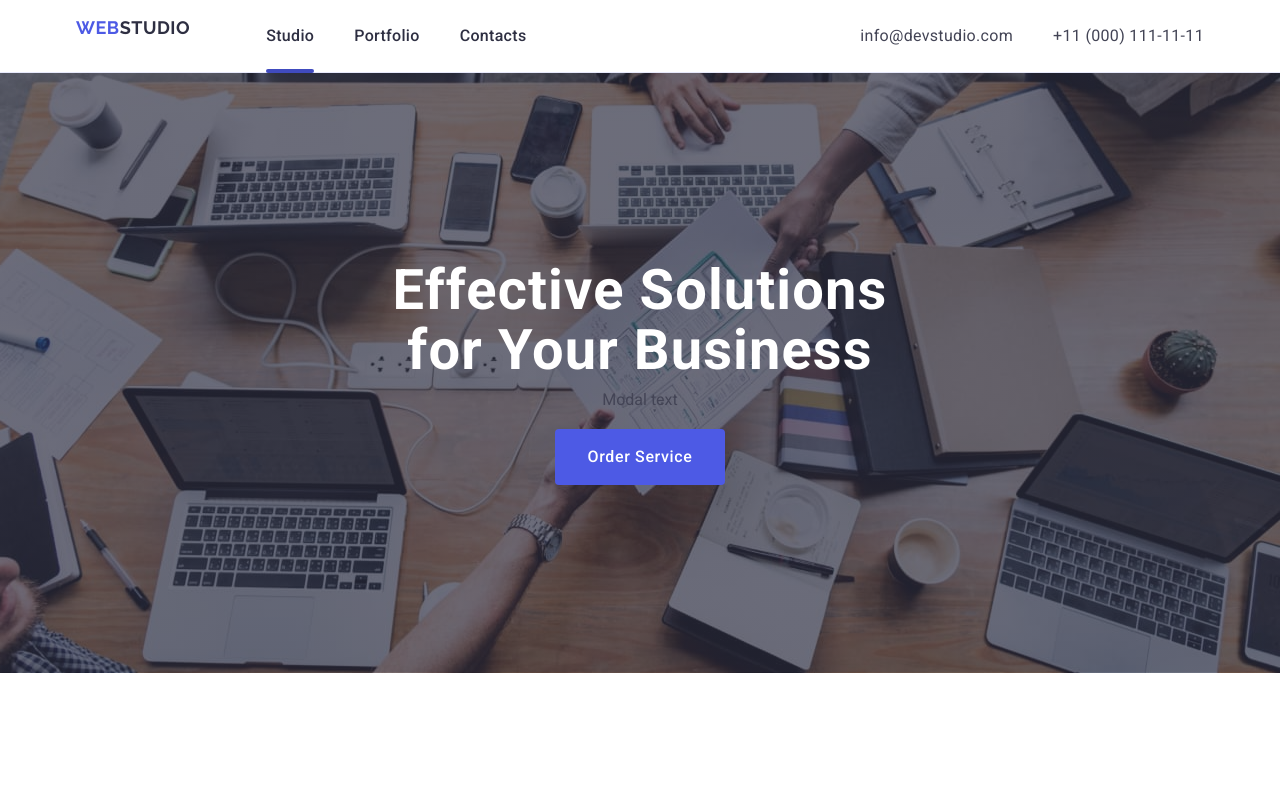
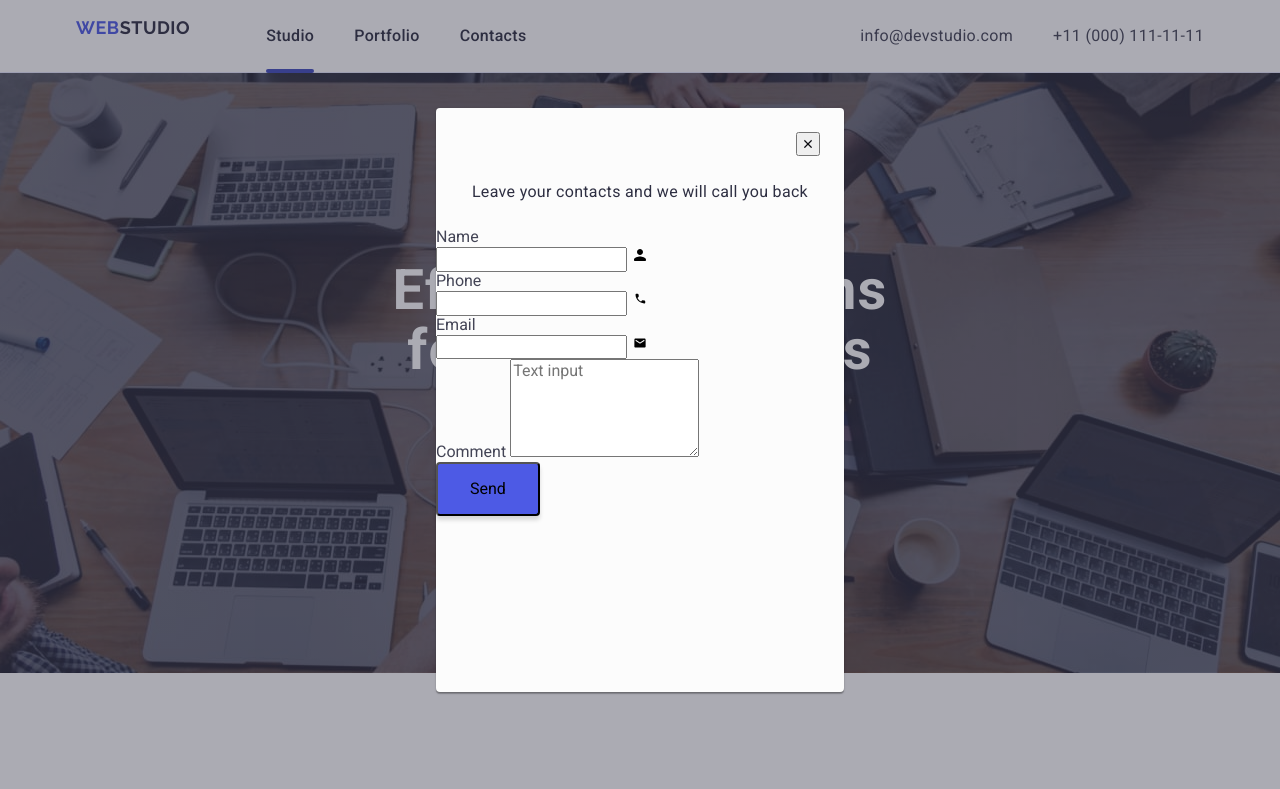
Before and after one commit to olasemich/goit-markup-hw-05, a plain HTML site: page index.html in a window 1280 px wide. Shown: the top 789 px of the page. Drawn offline with nearby package versions, Linux system fonts and the light colour scheme.

Commit message:
modal added

```diff
--- a/css/style.css
+++ b/css/style.css
@@ -533,6 +533,64 @@ a {
     justify-content: center;
     width: 100vw;
     height: 100vh;
-    background-color: ;
+    background-color: rgba(46, 47, 66, 0.4);
     transition: opacity: 300ms ease-in, visibility 300ms ease-in;
+    opacity: 0;
+    visibility: hidden;
+    pointer-events: none;
 }
+
+
+.backdrop.is-open {
+    opacity: 1;
+    visibility: visible;
+    pointer-events: initial;
+}
+
+.modal {
+    position: relative;
+    width: 408px;
+    min-height: 584px;
+    border-radius: 4px;
+    background: #FCFCFC;
+    box-shadow: 0px 1px 1px 0px rgba(0, 0, 0, 0.14), 0px 1px 3px 0px rgba(0, 0, 0, 0.12), 0px 2px 1px 0px rgba(0, 0, 0, 0.20);
+}
+
+
+.modal-btn {
+    position: absolute;
+    top: 24px;
+    right: 24px;
+    display: flex;
+    align-items: center;
+    justify-content: center;
+    width: 24px;
+    height: 24px;
+    color: #2E2F42;
+}
+
+.modal-btn-icon {
+    stroke: currentColor;
+}
+
+.modal-caption {
+    color: #2E2F42;
+    text-align: center;
+
+    padding: 72px 24px 24px 24px;
+
+
+    font-family: Roboto;
+    font-size: 16px;
+    line-height: 24px;
+    letter-spacing: 0.32px;
+}
+
+.send-btn {
+    display: inline-flex;
+    padding: 16px 32px;
+    align-items: flex-start;
+    border-radius: 4px;
+    background: #4D5AE5;
+    box-shadow: 0px 4px 4px 0px rgba(0, 0, 0, 0.15);
+}
--- a/index.html
+++ b/index.html
@@ -456,8 +456,52 @@
       </div>
     </footer>
     <!--Modal window-->
-    <div class="backdrop">
-      <p>Modal text</p>
+    <div class="backdrop is-open">
+      <div class="modal">
+        <button class="modal-btn" type="button" aria-label="Modal close button">
+          <svg class="modal-btn-icon" width="24" height="24">
+            <use href="/images/modal-icons.svg#icon-close"></use>
+          </svg>
+        </button>
+        <p class="modal-caption">
+          Leave your contacts and we will call you back
+        </p>
+        <form class="modal-form form" name="modal">
+          <label class="form-label" for="user_name">Name</label>
+          <div class="form-field">
+            <input class="form-input" type="text" id="user_name" />
+            <svg class="form-icon" width="18" height="18">
+              <use href="./images/modal-icons.svg#icon-person"></use>
+            </svg>
+          </div>
+          <label class="form-label" for="user_phone">Phone</label>
+          <div class="form-field">
+            <input class="form-input" type="text" id="user_phone" />
+            <svg class="form-icon" width="18" height="18">
+              <use href="./images/modal-icons.svg#icon-phone"></use>
+            </svg>
+          </div>
+          <label class="form-label" for="user_email">Email</label>
+          <div class="form-field">
+            <input class="form-input" type="text" id="user_email" />
+            <svg class="form-icon" width="18" height="18">
+              <use href="./images/modal-icons.svg#icon-email"></use>
+            </svg>
+          </div>
+          <label>
+            <div class="form-field">
+            Comment
+            <textarea
+              name="comment"
+              rows="5"
+              placeholder="Text input"
+            ></textarea>
+          </label>
+          </div>
+            <button class="send-btn" type="submit">Send</button>
+
+        </form>
+      </div>
     </div>
   </body>
 </html>
```
Also changed, not shown: images/modal-icons.svg (added).
